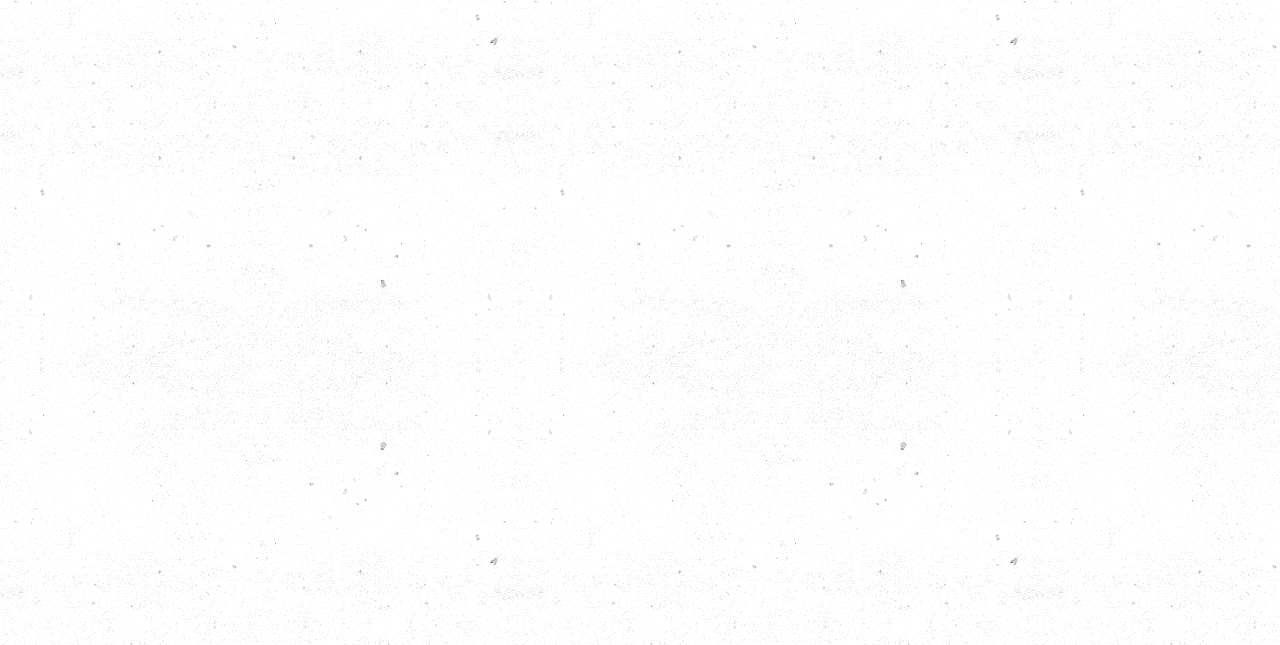
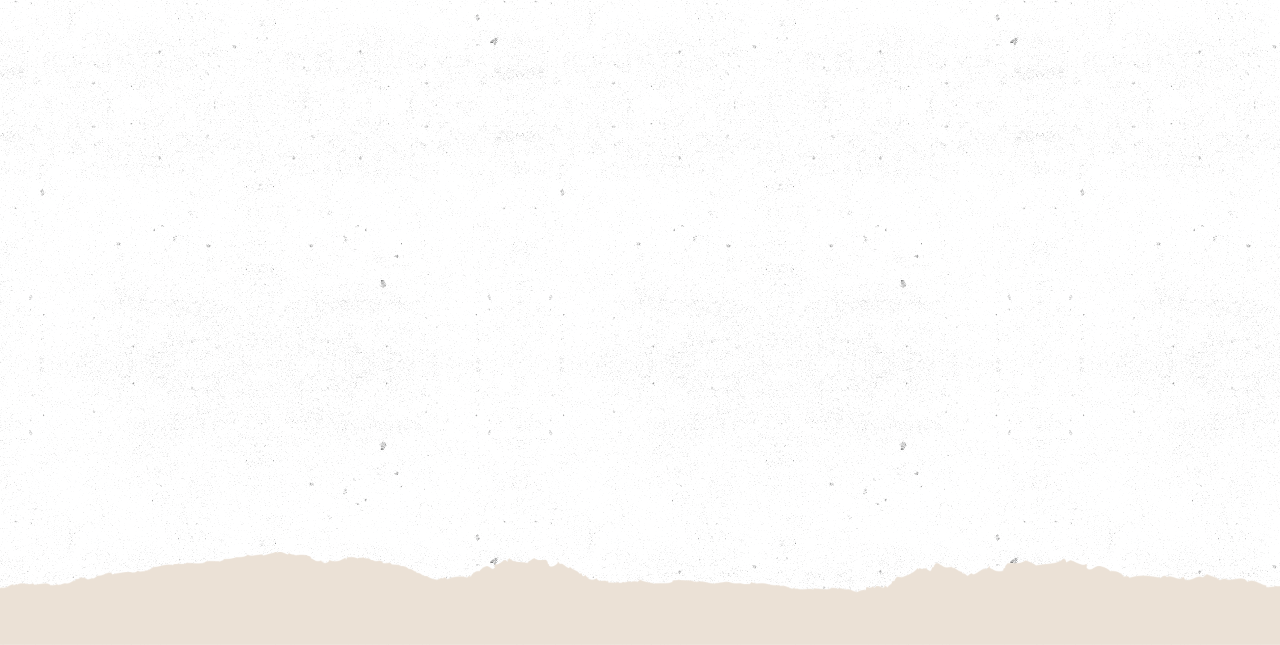
Before and after one commit to JSears1213/p3-sears-jenn, a plain HTML site: page index.html in a window 1280 px wide. Shown: the part 155-800 px from the top of the page. Drawn offline with Linux system fonts and the light colour scheme; files whose address does not match are found by name.

Commit message:
Initial Commit

```diff
--- a/css/style.css
+++ b/css/style.css
@@ -10,8 +10,10 @@
 }
 .bottom-rip {
   position: fixed;
+  left: 0;
+  bottom: 0;
+  width: 100%;
   text-align: center;
-
 }
 
 body {
--- a/index.html
+++ b/index.html
@@ -17,7 +17,7 @@
     </section>
 
     <footer>
-      <img class="bottom-rip" src="images/bottom-rip.png" alt="footer" title="footer"/>
+      <img class="bottom-rip" src="../images/bottom-rip.png" alt="footer" title="footer"/>
     </footer>
 
 
```
